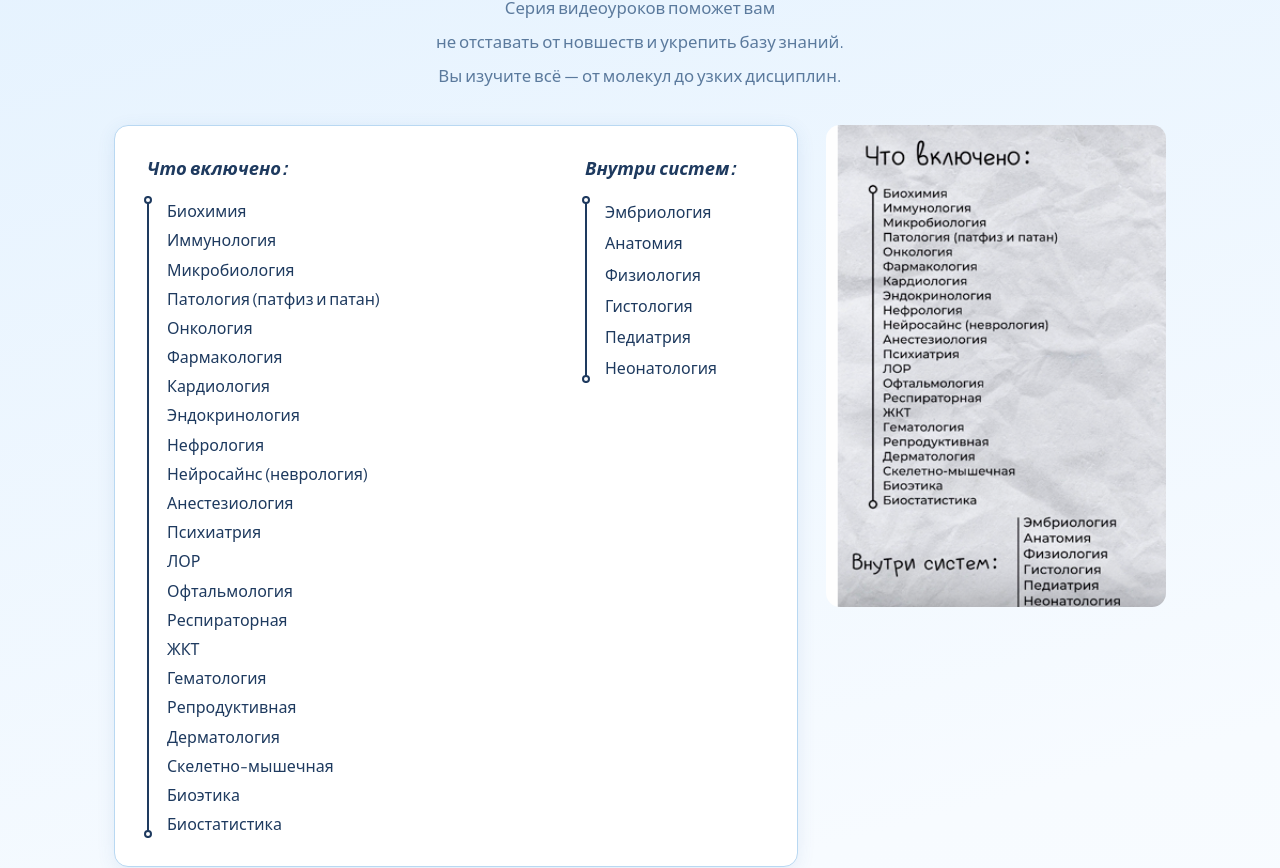
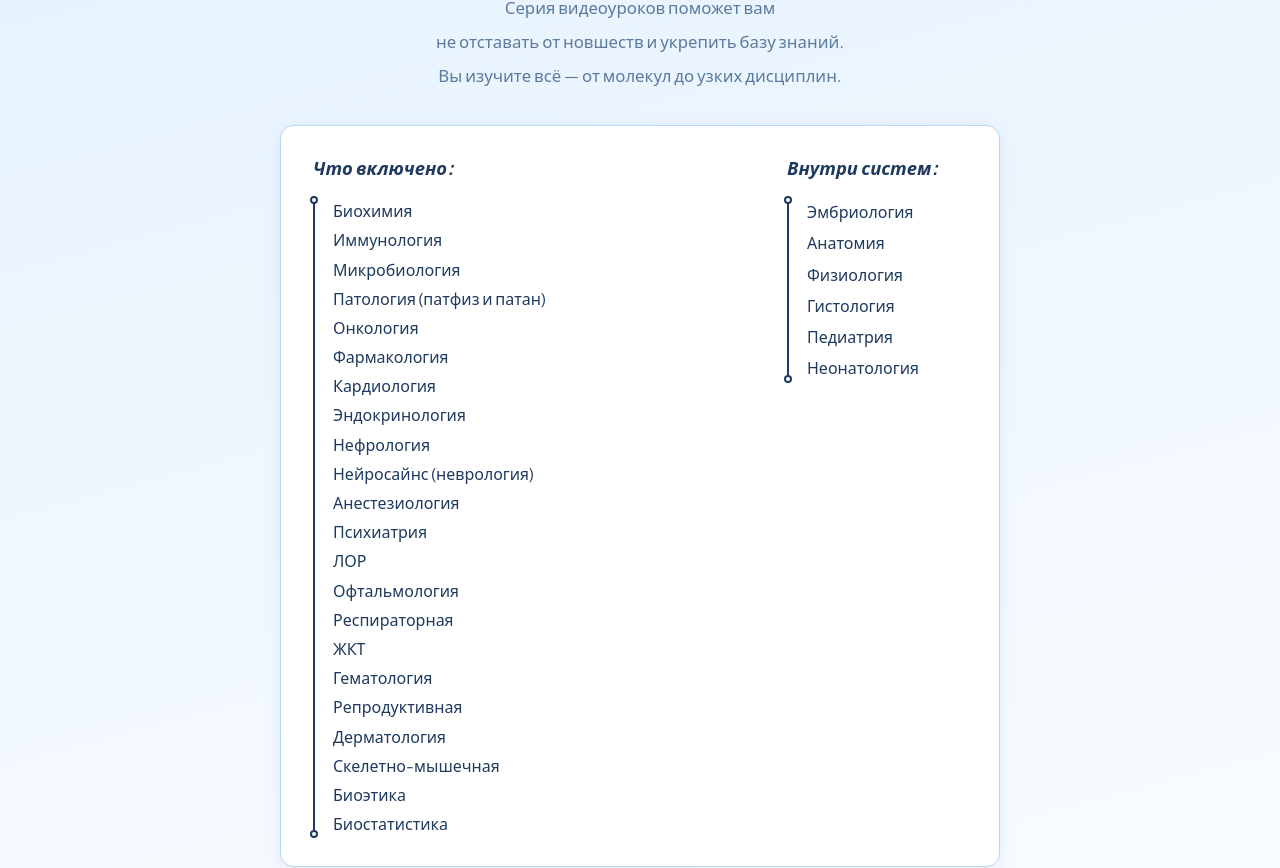
Before and after one commit to isan228/lemeexp, a React (Vite) app in the folder frontend/: page / in a window 1280 px wide. Shown: the part 640-1508 px from the top of the page. Built offline with nearby package versions, Linux system fonts and the light colour scheme.

Commit message:
chore: deploy 2026-06-19T23-45

```diff
--- a/frontend/src/pages/LandingPage.jsx
+++ b/frontend/src/pages/LandingPage.jsx
@@ -222,7 +222,6 @@ export default function LandingPage() {
             <p>не отставать от новшеств и укрепить базу знаний.</p>
             <p>Вы изучите всё — от молекул до узких дисциплин.</p>
           </div>
-          <div className="landing-curriculum-body">
           <div className="landing-curriculum-lists card">
             <div className="landing-curriculum-block">
               <h3 className="landing-curriculum-heading">Что включено:</h3>
@@ -240,15 +239,6 @@ export default function LandingPage() {
                 ))}
               </ul>
             </div>
-            </div>
-            <figure className="landing-curriculum-figure">
-              <img
-                src="/curriculum-included.png"
-                alt="Список предметов: биохимия, иммунология, кардиология и другие дисциплины"
-                className="landing-curriculum-image"
-                loading="lazy"
-              />
-            </figure>
           </div>
         </section>
 
--- a/frontend/src/styles/landing-ui.css
+++ b/frontend/src/styles/landing-ui.css
@@ -321,17 +321,12 @@
   margin-bottom: 0;
 }
 
-.landing-curriculum-body {
-  display: grid;
-  grid-template-columns: 1fr minmax(220px, 340px);
-  gap: 28px;
-  align-items: start;
-}
-
 .landing-curriculum-lists {
   display: grid;
   grid-template-columns: 1fr auto;
   gap: 28px 32px;
+  max-width: 720px;
+  margin: 0 auto;
   padding: 28px 32px;
   border-radius: var(--med-radius);
 }
@@ -384,17 +379,6 @@
 
 .landing-curriculum-list-compact li {
   padding: 4px 0;
-}
-
-.landing-curriculum-figure {
-  margin: 0;
-}
-
-.landing-curriculum-image {
-  width: 100%;
-  height: auto;
-  border-radius: var(--med-radius);
-  display: block;
 }
 
 .landing-footer-nav a {
@@ -455,16 +439,6 @@ a.nav-muted:hover {
   content: none;
 }
 
-@media (max-width: 900px) {
-  .landing-curriculum-body {
-    grid-template-columns: 1fr;
-  }
-
-  .landing-curriculum-figure {
-    display: none;
-  }
-}
-
 @media (max-width: 640px) {
   .landing-curriculum-lists {
     grid-template-columns: 1fr;
```
Also changed, not shown: frontend/public/curriculum-included.png (deleted). Lines whose indentation alone changed are shown as unchanged.
